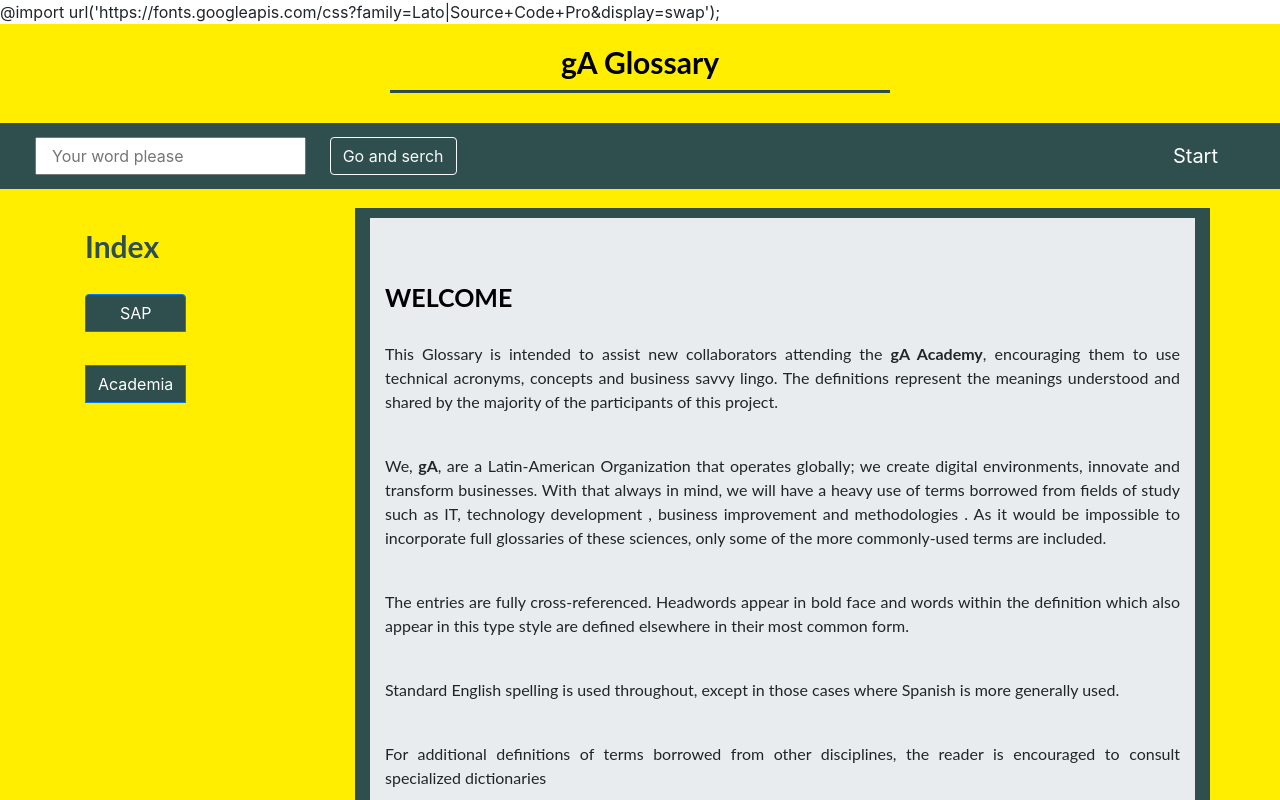
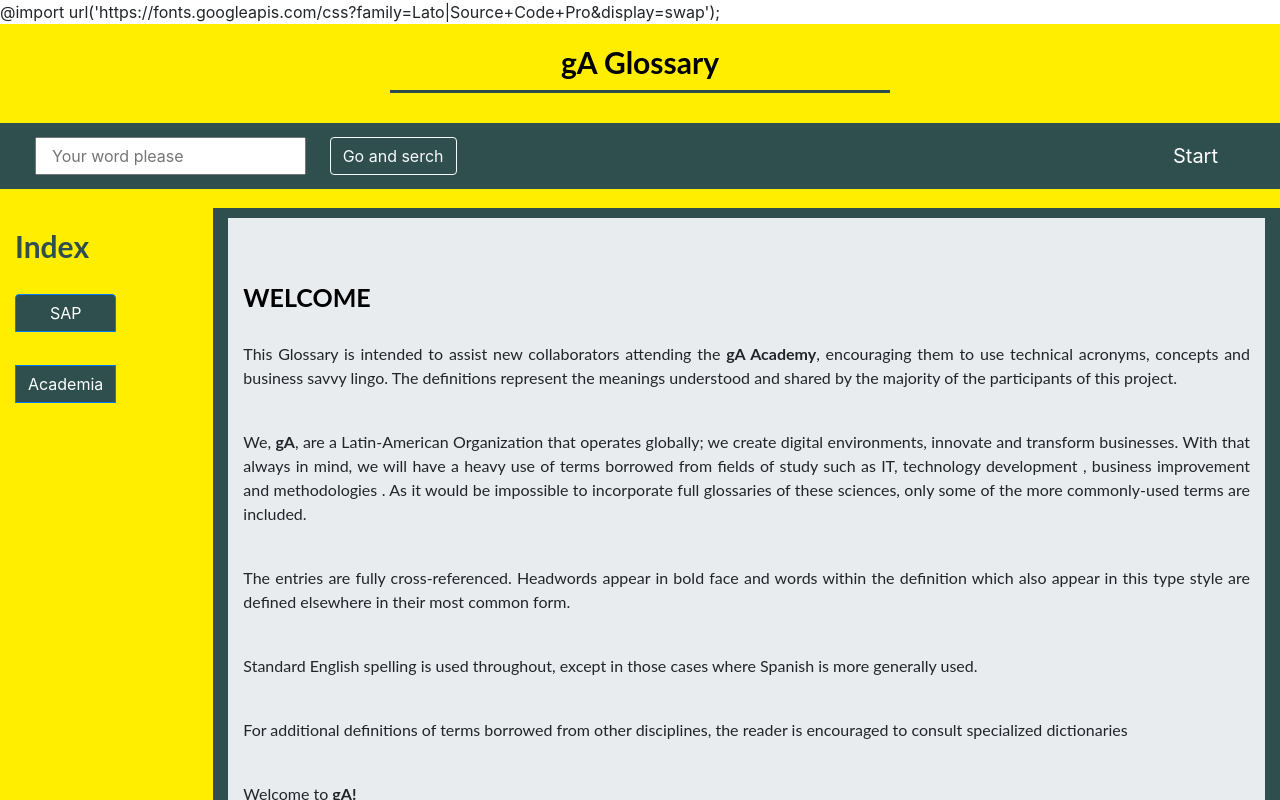
Before and after one commit to vtotolhua/gA_Glossary, an Angular app in the folder glacario/: page /#/introduccion in a window 1280 px wide. Shown: the top 800 px of the page. Built offline with nearby package versions, Linux system fonts and the light colour scheme.

Commit message:
Expandimos el área de trabajo
Se logro hacer más grande la parte de descripción

```diff
--- a/glacario/src/app/Componentes/body/body.component.html
+++ b/glacario/src/app/Componentes/body/body.component.html
@@ -17,12 +17,12 @@
 
 
 <div class="jumbotron jumbotron-fluid animated fadeIn fast">
-    <div class="container colgante">
+    <div class="container-fluid">
             <div class="row">
-                    <div class="col-3 col-sm-3 fondo_indice">
+                    <div class="col-2 col-sm-2 fondo_indice">
                         <app-indice></app-indice>
                     </div>
-                    <div class="col-9 col-sm-9 fondo_desc">
+                    <div class="col-10 col-sm-10 fondo_desc">
                         <router-outlet></router-outlet>
                     </div>
             </div>
```
